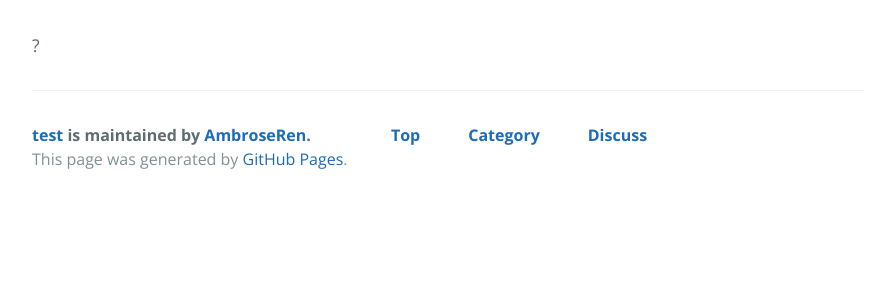
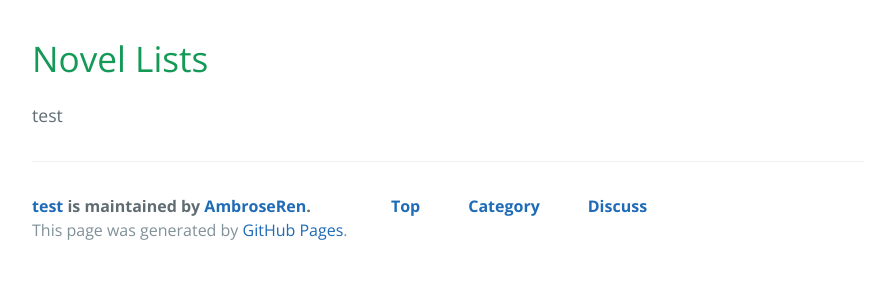
Before and after one commit to AmbroseRen/test, a Jekyll site: the page built from Library/Novel/index.md, in a window 1280 px wide. Shown: the top 300 px of the page, without its empty margins (192-1087 px from the left). Built offline with Jekyll 4.4.1, drawn with Linux system fonts in a browser that asks for light colours; our own code applies the rules of GitHub Pages for plain Markdown files; the repository's description, which GitHub fills in, is left out.

Commit message:
Update index.md

```diff
--- a/Library/Novel/index.md
+++ b/Library/Novel/index.md
@@ -1 +1,3 @@
-?
+# Novel Lists
+
+test
```
